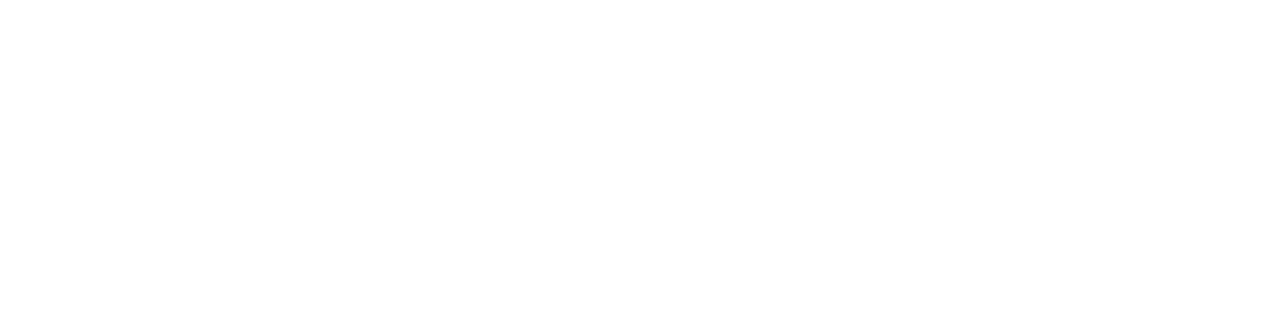
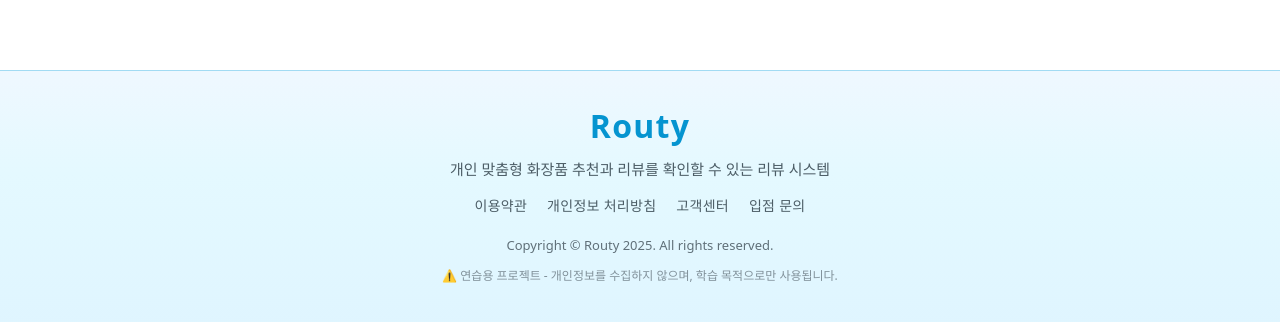
Before and after one commit to BeautyRoutine/routy-front, a React (Create React App) app: page /#/ in a window 1280 px wide. Shown: the part 526-848 px from the top of the page. Before the commit the page ends 800 px from the top, so only its background shows below. Built offline with nearby package versions, Linux system fonts and the light colour scheme; no server answers.

Commit message:
feat: 사용자 페이지에 푸터 컴포넌트 추가 및 레이아웃 개선
- App 컴포넌트에서 사용자 영역에만 헤더와 푸터를 노출하도록 수정
- CSS 파일을 새로 생성하여 푸터 스타일을 정의하고, 기존 레이아웃과 일관성을 유지함

```diff
--- a/src/App.css
+++ b/src/App.css
@@ -1,5 +1,16 @@
 .App {
-  text-align: center;
+  /* 전체 페이지가 헤더/본문/푸터 세 영역으로 늘어설 수 있도록 플렉스 컨테이너 지정 */
+  min-height: 100vh;
+  display: flex;
+  flex-direction: column;
+  background-color: #ffffff;
+}
+
+.app-body {
+  /* 콘텐츠 영역이 남는 높이를 모두 차지하게 해서 푸터가 항상 하단에 위치하도록 함 */
+  flex: 1;
+  width: 100%;
+  box-sizing: border-box;
 }
 
 .App-logo {
--- a/src/App.js
+++ b/src/App.js
@@ -4,6 +4,7 @@
 import { Header } from './components/user/layouts/Header';
 import Home from './components/user/pages/Home';
 import AdminHome from './components/admin/pages/AdminHome';
+import Footer from './components/user/layouts/footer';
 import 'bootstrap/dist/css/bootstrap.min.css';
 import './App.css';
 
@@ -12,6 +13,7 @@
   const [userRole, setUserRole] = useState('user');
   const navigate = useNavigate();
 
+  // 공통 네비게이션 요청을 route key 기반으로 처리해 헤더/푸터에서 같은 매핑을 재사용할 수 있도록 함
   const handleNavigate = page => {
     const routes = {
       home: '/',
@@ -36,6 +38,7 @@
   return (
     <div className="App">
       {/* Home인 경우에만 Header 추가 */}
+      {/* 사용자 영역에는 헤더를 유지하고, 관리자 화면에서는 중복 레이아웃을 피하기 위해 제거 */}
       {!isAdmin && (
         <Header
           isLoggedIn={isLoggedIn}
@@ -46,13 +49,16 @@
         />
       )}
 
-      {/* 콘텐츠 영역 */}
-      <div style={{ paddingTop: !isAdmin ? '140px' : '0px' }}>
+      {/* 메인 콘텐츠를 별도 래퍼로 감싸 레이아웃과 패딩을 일관되게 관리 */}
+      <main className="app-body" style={{ paddingTop: !isAdmin ? '140px' : '0px' }}>
         <Routes>
           <Route path="/" element={<Home />} />
           <Route path="/admin/*" element={<AdminHome />} />
         </Routes>
-      </div>
+      </main>
+
+      {/* 관리자 페이지는 별도의 레이아웃을 갖기 때문에 푸터도 사용자 페이지에서만 노출 */}
+      {!isAdmin && <Footer />}
     </div>
   );
 }
--- /dev/null
+++ b/src/components/user/layouts/footer.css
@@ -0,0 +1,84 @@
+.routy-footer {
+  /* 푸터 높이를 과도하게 키우지 않으면서도 여유 공간은 확보하기 위한 축소된 패딩 값 */
+  width: 100%;
+  border-top: 1px solid rgba(51, 170, 221, 0.35);
+  background: linear-gradient(180deg, #eff8ff 0%, #e4f9ff 40%, #dff5ff 100%);
+  display: flex;
+  justify-content: center;
+  padding: 36px 16px 44px;
+  box-sizing: border-box;
+}
+
+.footer-inner {
+  /* 텍스트 블록을 중앙에 모으고 간격을 줄여 컴팩트한 레이아웃을 유지 */
+  max-width: 640px;
+  text-align: center;
+  color: #4c5d66;
+  display: flex;
+  flex-direction: column;
+  align-items: center;
+  gap: 12px;
+}
+
+.footer-title {
+  margin: 0;
+  font-size: 32px;
+  font-weight: 600;
+  letter-spacing: 0.04em;
+  color: #0594d0;
+}
+
+.footer-description {
+  margin: 0;
+  font-size: 15px;
+  line-height: 1.7;
+  color: #4c5d66;
+}
+
+.footer-links {
+  display: flex;
+  flex-wrap: wrap;
+  justify-content: center;
+  gap: 20px;
+  font-size: 14px;
+  letter-spacing: 0.02em;
+}
+
+.footer-links a,
+.footer-links button {
+  /* 나중에 버튼형 라우팅으로 바뀌어도 동일한 비주얼을 유지하도록 링크와 버튼을 같은 스타일로 지정 */
+  color: inherit;
+  text-decoration: none;
+  background: none;
+  border: none;
+  padding: 0;
+  cursor: pointer;
+  font: inherit;
+  transition: color 0.2s ease, text-decoration 0.2s ease;
+}
+
+.footer-links a:hover,
+.footer-links a:focus-visible,
+.footer-links button:hover,
+.footer-links button:focus-visible {
+  color: #0089c9;
+  text-decoration: underline;
+  outline: none;
+}
+
+.footer-copy {
+  /* 높이를 낮추기 위해 불필요한 마진을 최소화 */
+  margin: 8px 0 0;
+  font-size: 13px;
+  color: #607079;
+}
+
+.footer-disclaimer {
+  /* 안내 문구가 본문과 붙어 보이지 않도록 아이콘 텍스트와 간격을 유지 */
+  margin: 0;
+  font-size: 12px;
+  color: #81919a;
+  display: flex;
+  align-items: center;
+  gap: 6px;
+}
--- /dev/null
+++ b/src/components/user/layouts/footer.js
@@ -0,0 +1,26 @@
+import './footer.css';
+
+function Footer() {
+  return (
+    <footer className="routy-footer">
+      <div className="footer-inner">
+        <h2 className="footer-title">Routy</h2>
+        <p className="footer-description">개인 맞춤형 화장품 추천과 리뷰를 확인할 수 있는 리뷰 시스템</p>
+
+        <nav className="footer-links" aria-label="footer nav">
+          <a href="#terms">이용약관</a>
+          <a href="#privacy">개인정보 처리방침</a>
+          <a href="#support">고객센터</a>
+          <a href="#partnership">입점 문의</a>
+        </nav>
+
+        <p className="footer-copy">Copyright © Routy 2025. All rights reserved.</p>
+        <p className="footer-disclaimer">
+          ⚠️ 연습용 프로젝트 - 개인정보를 수집하지 않으며, 학습 목적으로만 사용됩니다.
+        </p>
+      </div>
+    </footer>
+  );
+}
+
+export default Footer;
```
